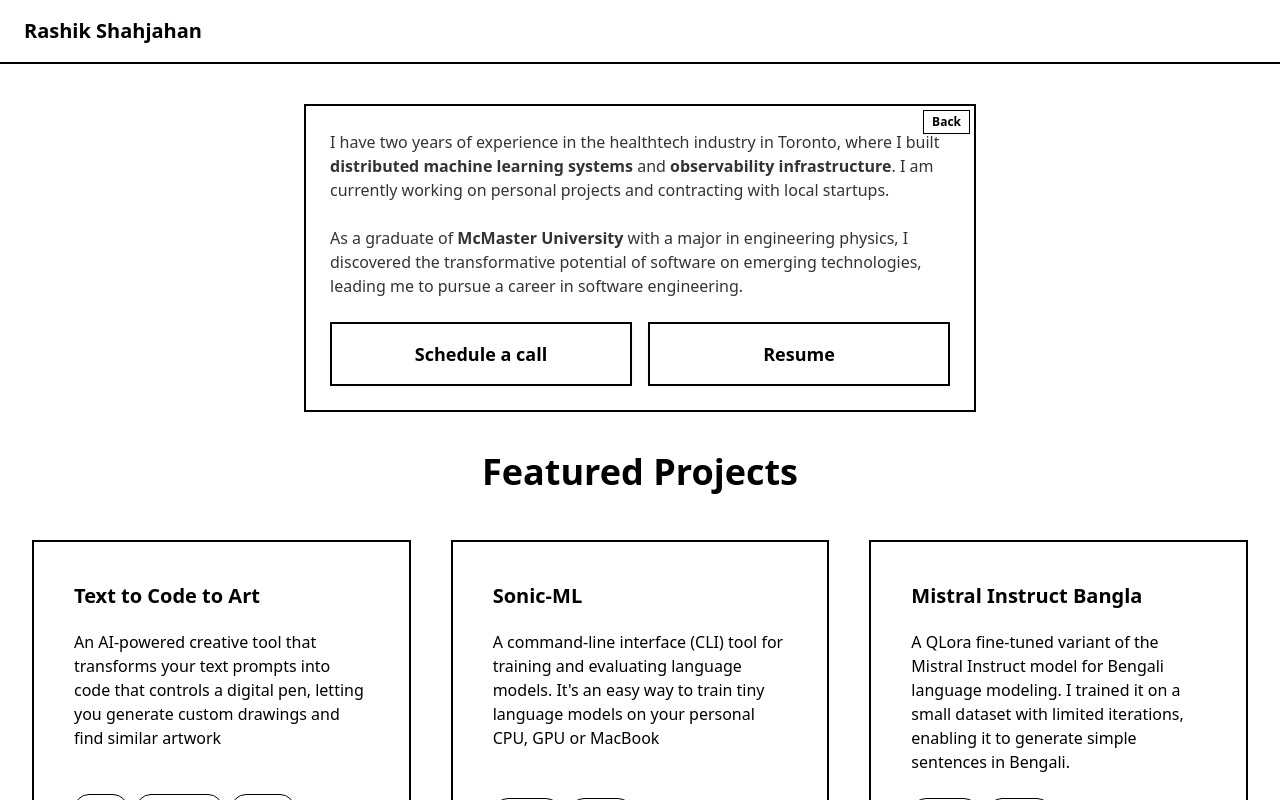
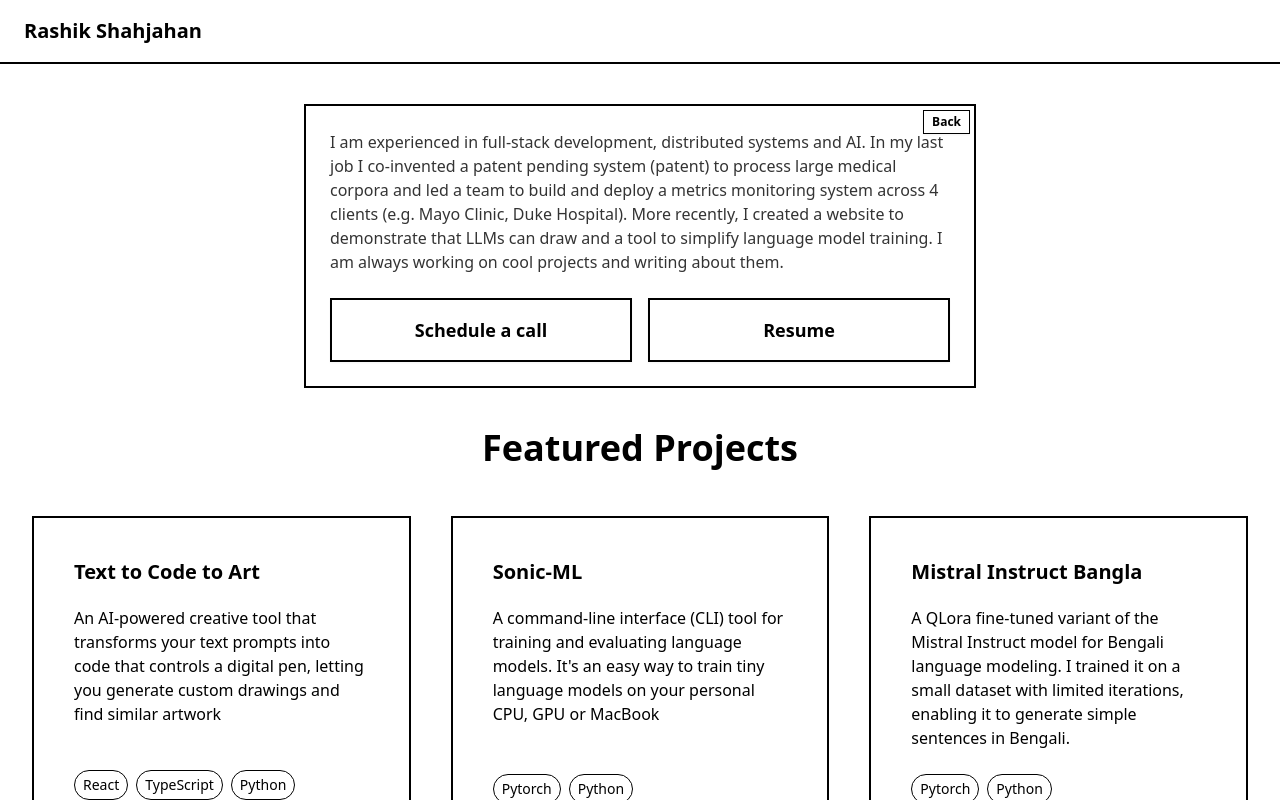
Before and after one commit to RashikShahjahan/portfolio-site, a React (Vite) app: page / in a window 1280 px wide. Both pictures are taken after a click on the button "Tell me more.". Shown: the top 800 px of the page. Built offline with nearby package versions, Linux system fonts and the light colour scheme.

Commit message:
updated about

```diff
--- a/src/components/HeroAbout.tsx
+++ b/src/components/HeroAbout.tsx
@@ -34,9 +34,7 @@ const HeroAbout = () => {
               Back
             </button>
             <p className="text-black/80">
-              I have two years of experience in the healthtech industry in Toronto, where I built <b>distributed machine learning systems</b> and <b>observability infrastructure</b>. I am currently working on personal projects and contracting with local startups.
-              <br /><br />
-              As a graduate of <b>McMaster University</b> with a major in engineering physics, I discovered the transformative potential of software on emerging technologies, leading me to pursue a career in software engineering.
+              I am experienced in full-stack development, distributed systems and AI. In my last job I co-invented a patent pending system (<a href="https://patents.google.com/patent/US20230143418A1/en?oq=US-20230143418-A1" target="_blank" rel="noopener noreferrer">patent</a>) to process large medical corpora and led a team to build and deploy a metrics monitoring system across 4 clients (e.g. Mayo Clinic, Duke Hospital). More recently, I created a <a href="https://artsy.rashik.sh/" target="_blank" rel="noopener noreferrer">website</a> to demonstrate that <a href="https://blog.rashik.sh/tech/can-ai-learn-to-draw" target="_blank" rel="noopener noreferrer">LLMs can draw</a> and a <a href="https://github.com/RashikShahjahan/sonic-ml" target="_blank" rel="noopener noreferrer">tool</a> to simplify language model training. I am always working on cool projects and <a href="https://blog.rashik.sh/tech" target="_blank" rel="noopener noreferrer">writing</a> about them.
             </p>
             <div className="flex flex-col sm:flex-row gap-4 mt-6">
               <button
```
